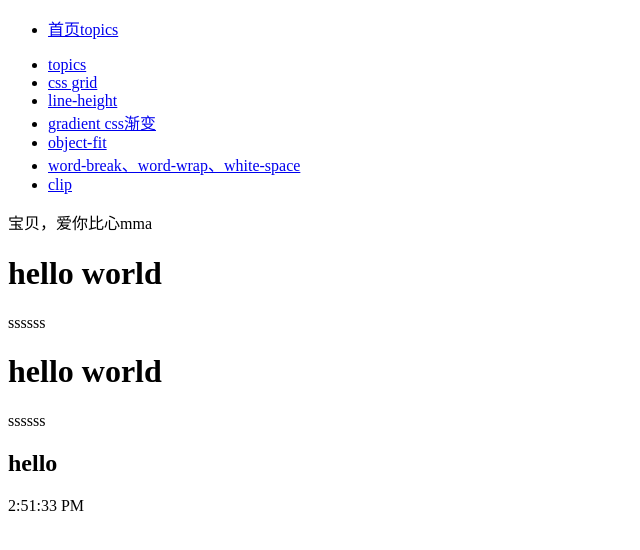
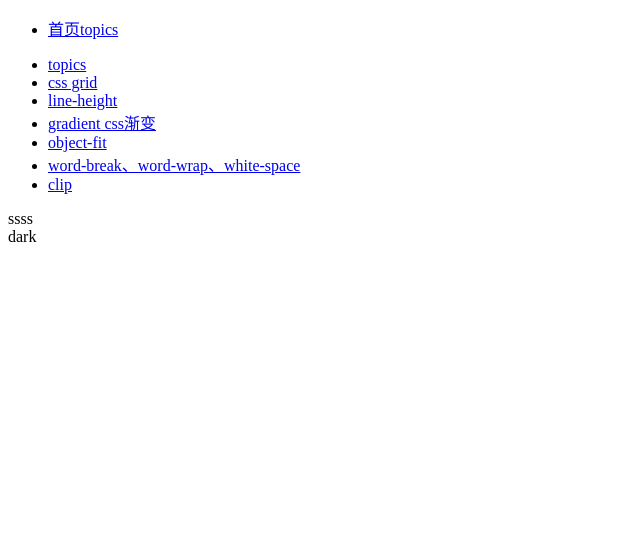
Before and after one commit to 467057463/demo, a React app in the folder css/: page / in a window 1280 px wide. Shown: the top 550 px of the page, without its empty margins (0-640 px from the left). Built offline with nearby package versions, Linux system fonts and the light colour scheme.

Commit message:
add some

```diff
--- a/css/package.json
+++ b/css/package.json
@@ -22,6 +22,7 @@
   },
   "devDependencies": {
     "@babel/core": "^7.10.2",
+    "@babel/plugin-proposal-class-properties": "^7.10.4",
     "@babel/plugin-syntax-dynamic-import": "^7.8.3",
     "@babel/plugin-transform-runtime": "^7.10.1",
     "@babel/preset-env": "^7.10.2",
--- a/css/src/index.tsx
+++ b/css/src/index.tsx
@@ -2,16 +2,6 @@ import React from 'react';
 import ReactDOM from 'react-dom';
 import { BrowserRouter as Router } from 'react-router-dom';
 import App from './App';
-
-const db = {
-  user: {
-    name: 'sss'
-  }
-};
-
-const nameLength = db?.user?.name?.length;
-
-console.log(nameLength);
 
 ReactDOM.render(
   <Router>
--- a/css/src/pages/Home.tsx
+++ b/css/src/pages/Home.tsx
@@ -1,47 +1,24 @@
 import React from 'react';
 import { Link } from 'react-router-dom';
 
-let name: String = 'mma';
+const ThemeContent = React.createContext('light');
 
-interface Prop {
-  title: string;
-  children?: React.ReactNode;
+class Toolbar extends React.Component {
+  public static contextType = ThemeContent;
+  public render() {
+    console.log(this);
+    return <div>ssss</div>;
+  }
 }
 
-function Element({ title, children }: Prop) {
+console.log(ThemeContent);
+
+function Content() {
   return (
-    <div>
-      <h1>{title}</h1>
-      <p>ssssss</p>
-    </div>
+    <ThemeContent.Consumer>
+      {(value) => <div>{value}</div>}
+    </ThemeContent.Consumer>
   );
-}
-
-class Clock extends React.Component {
-  public constructor(props: any) {
-    super(props);
-    this.state = { date: new Date() };
-    this.timerId = null;
-  }
-  public componentDidMount() {
-    this.timerId = setInterval(() => this.ticker(), 1000);
-  }
-  public componentWillUnmount() {
-    clearInterval(this.timerId);
-  }
-  public ticker() {
-    this.setState({
-      date: new Date()
-    });
-  }
-  public render() {
-    return (
-      <div>
-        <h2>hello</h2>
-        <p>{this.state.date.toLocaleTimeString()}</p>
-      </div>
-    );
-  }
 }
 
 function Home() {
@@ -70,14 +47,11 @@ function Home() {
           <Link to="/clip">clip</Link>
         </li>
       </ul>
-      <div className="box">
-        宝贝，<span className="emphasis">爱你比心{name}</span>
-      </div>
-      <Element title="hello world">
-        <div>children</div>
-      </Element>
-      <Element title="hello world" />
-      <Clock />
+
+      <ThemeContent.Provider value="dark">
+        <Toolbar />
+        <Content />
+      </ThemeContent.Provider>
     </div>
   );
 }
```
Also changed, not shown: css/.babelrc, css/.eslintrc.js, 1 other file (tests, documents, lock files or other folders).
